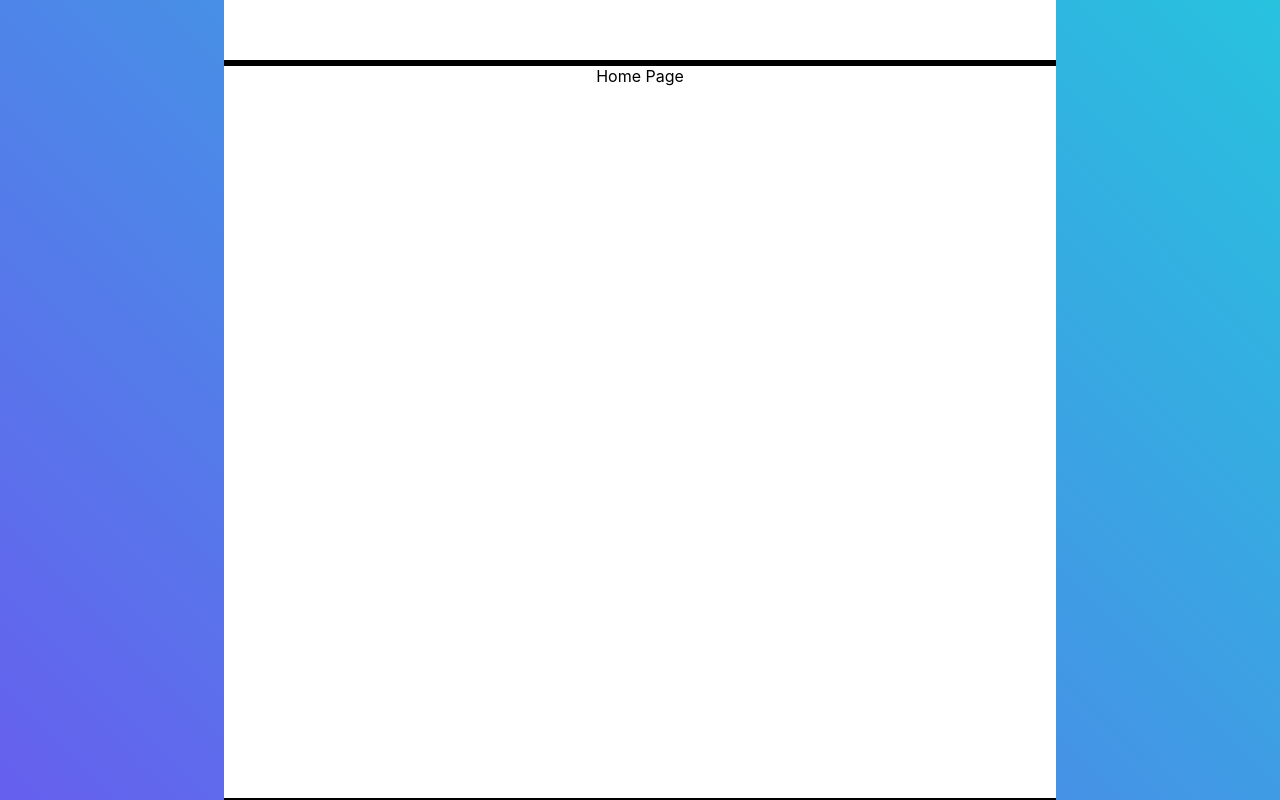
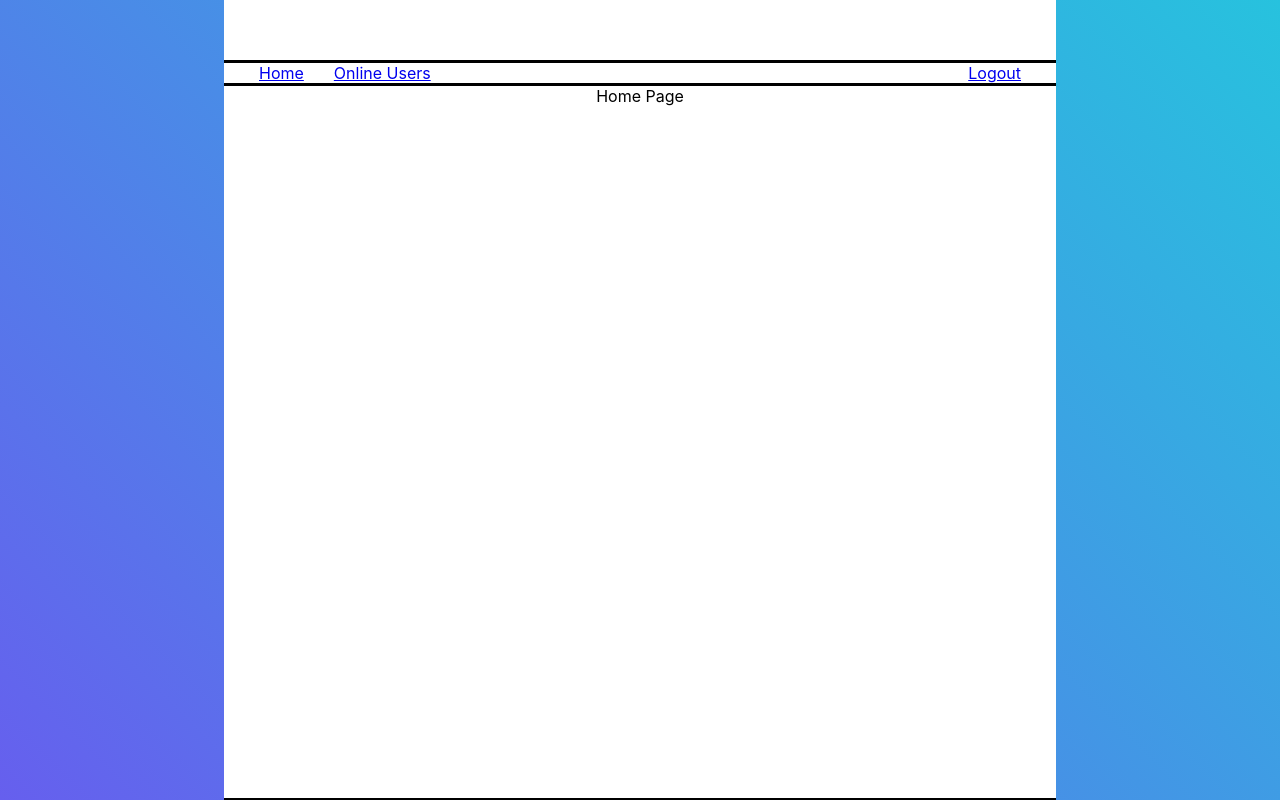
Before and after one commit to shaypet/ele-assigment, a React (Create React App) app in the folder client/: page / in a window 1280 px wide. Built offline with nearby package versions, Linux system fonts and the light colour scheme.

Commit message:
add menu

```diff
--- /dev/null
+++ b/client/src/layouts/page-layout/components/top-menu/top-menu.scss
@@ -0,0 +1,16 @@
+.top-menu {
+  display: flex;
+  padding: 0px 20px;
+  .menu-item {
+    a {
+      display: block;
+      padding: 0px 15px;
+      &:hover {
+        background-color: red;
+      }
+    }
+  }
+  .spacer {
+    margin: auto;
+  }
+}
--- /dev/null
+++ b/client/src/layouts/page-layout/components/top-menu/top-menu.tsx
@@ -0,0 +1,22 @@
+import React from "react";
+import { Link } from "react-router-dom";
+import "./top-menu.scss";
+const TopMenu = () => {
+  return (
+    <div className="top-menu">
+      <div className="menu-item">
+        <Link to="/home">Home</Link>
+      </div>{" "}
+      <div className="menu-item">
+        <Link to="/online-users">Online Users</Link>
+      </div>
+      <div className="spacer"></div>
+      <div className="menu-item">
+        <a href="#" onClick={() => {}}>
+          Logout
+        </a>
+      </div>
+    </div>
+  );
+};
+export default TopMenu;
--- a/client/src/layouts/page-layout/page-layout.tsx
+++ b/client/src/layouts/page-layout/page-layout.tsx
@@ -1,11 +1,14 @@
 import { Outlet } from "react-router-dom";
 import "./page-layout.scss";
+import TopMenu from "./components/top-menu/top-menu";
 const PageLayout = () => {
   return (
     <div className="app-page-container">
       <div className="app-page-container-body">
         <div className="header"></div>
-        <div className="menu-bar"></div>
+        <div className="menu-bar">
+          <TopMenu />
+        </div>
         <div className="page-content">
           <Outlet />
         </div>
```
